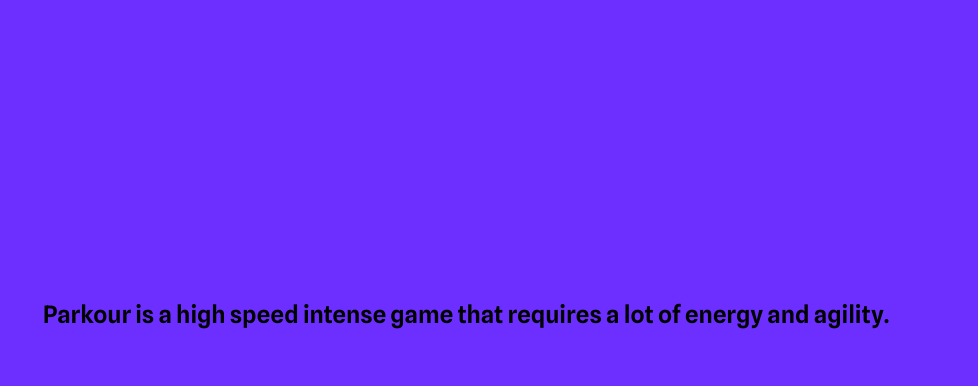
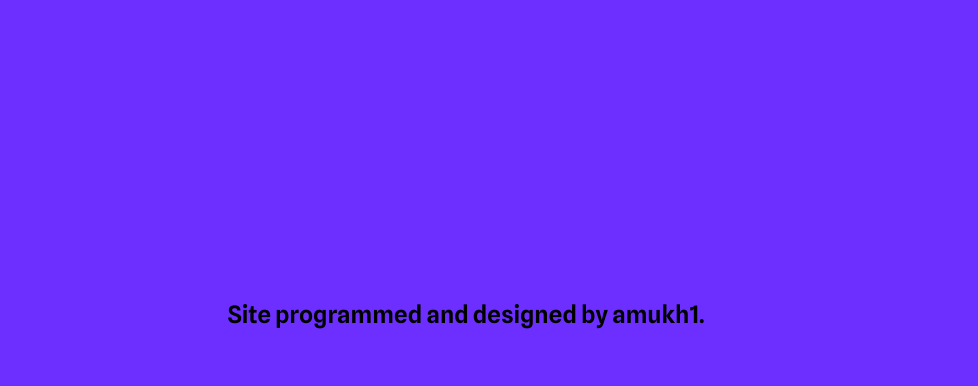
Before and after one commit to amukh1/Parkour-web, a plain HTML site: page index.html in a window 1280 px wide. Shown: the part 566-952 px from the top of the page, without its empty margins (174-1152 px from the left). Drawn offline with nearby package versions, Linux system fonts and the light colour scheme.

Commit message:
abcdefggg

```diff
--- a/index.html
+++ b/index.html
@@ -14,7 +14,7 @@
         <span class="dog"><span class="doge">Park</span><span class="OURR">our</span></span>
     </div>
     <div class="content">
-       Parkour is a high speed intense game that requires a lot of energy and agility.
+       Site programmed and designed by amukh1.
     </div>
 
 <div class="g-d">
```
